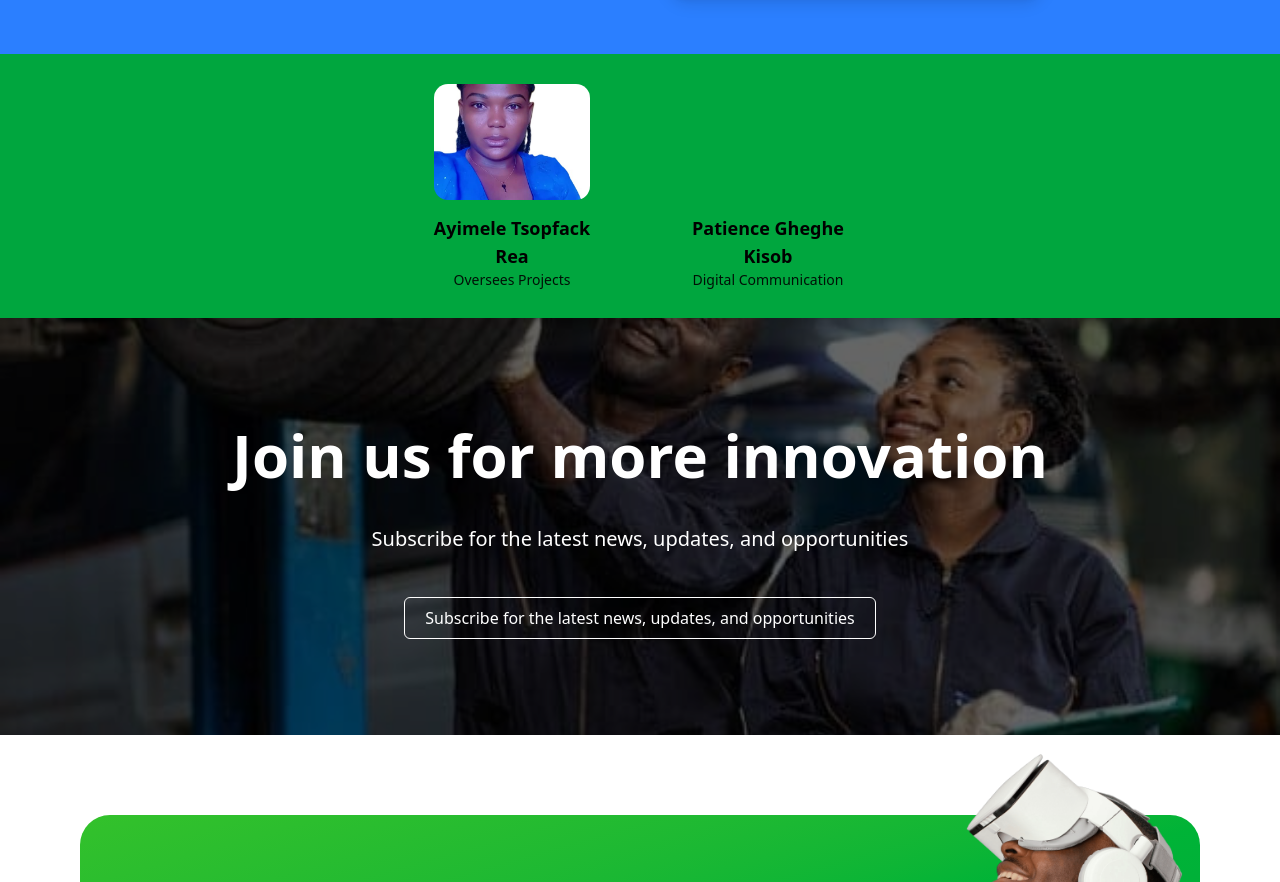
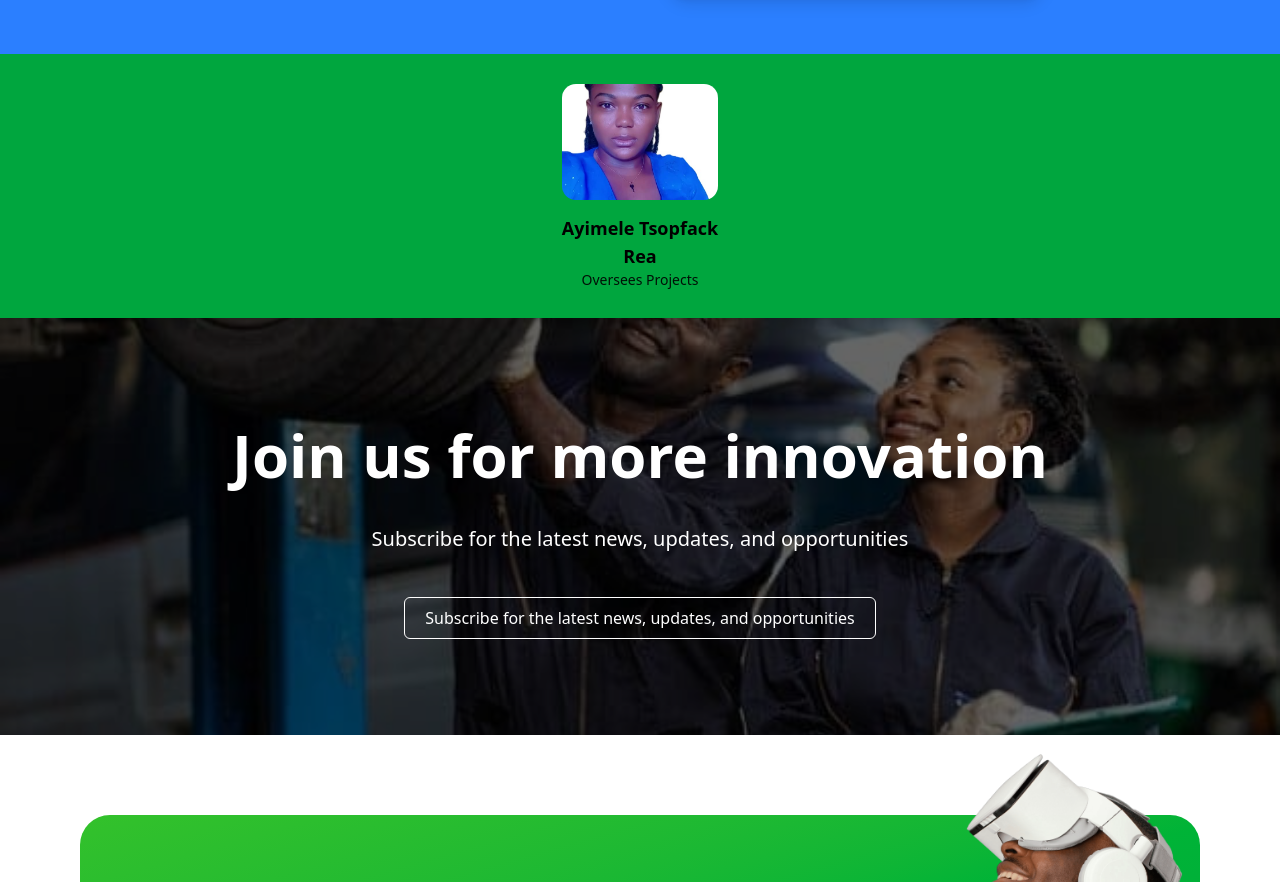
Before and after one commit to K20QuickFast237/Bantu_Front, a React (Vite) app: page /about in a window 1280 px wide. Shown: the part 2938-3820 px from the top of the page. Built offline with nearby package versions, Linux system fonts and the light colour scheme.

Commit message:
move profil without picture

```diff
--- a/src/components/Teams.jsx
+++ b/src/components/Teams.jsx
@@ -37,14 +37,14 @@ const Teams = () => {
     //   avatar: null,
     //   miniDescription: t('team.tech.mini')
     // },
-    {
-      id: 4,
-      name: t('team.marketing.name', { defaultValue: 'Patience Gheghe Kisob' }),
-      position: t('team.marketing'),
-      description: t('team.marketing.desc'),
-      avatar: null,
-      miniDescription: t('team.marketing.mini')
-    },
+    // {
+    //   id: 4,
+    //   name: t('team.marketing.name', { defaultValue: 'Patience Gheghe Kisob' }),
+    //   position: t('team.marketing'),
+    //   description: t('team.marketing.desc'),
+    //   avatar: null,
+    //   miniDescription: t('team.marketing.mini')
+    // },
   ];
 
   const [currentMember, setCurrentMember] = useState(teamMembers[0]);
```
